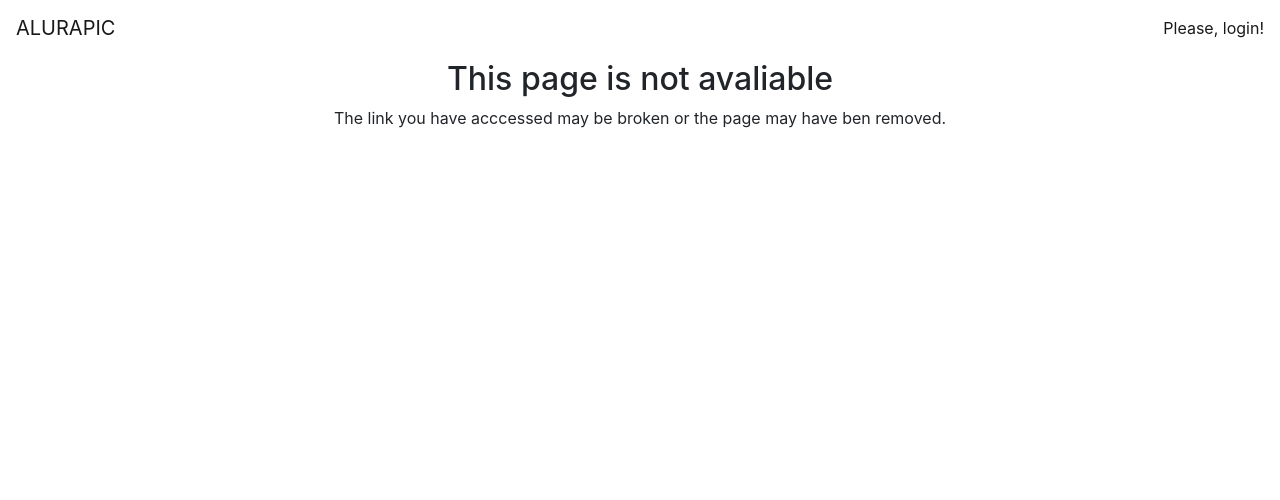
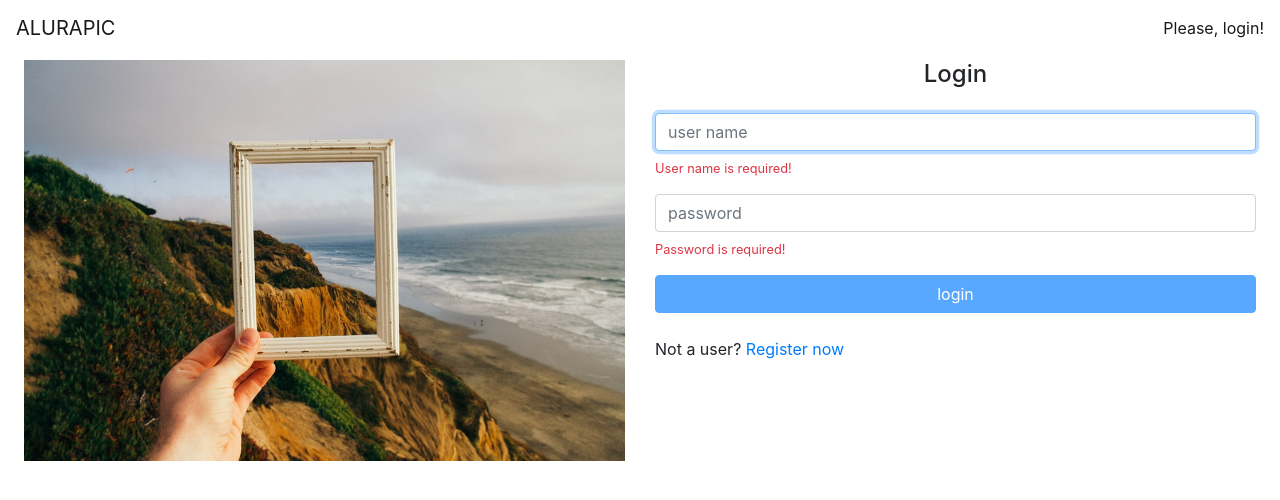
Before and after one commit to ThiagoMoraes21/alurapic, an Angular app: page /home in a window 1280 px wide. Shown: the top 500 px of the page. Built offline with nearby package versions, Linux system fonts and the light colour scheme.

Commit message:
add component lazyloading

```diff
--- a/src/app/app.module.ts
+++ b/src/app/app.module.ts
@@ -3,7 +3,6 @@ import { NgModule } from '@angular/core';
 import { AppComponent } from './app.component';
 import { AppRoutingModule } from './app.routing.module';
 import { PhotosModule } from './photos/photos.module';
-import { HomeModule } from './home/home.module';
 import { CoreModule } from './core/core.module';
 
 @NgModule({
@@ -12,10 +11,9 @@ import { CoreModule } from './core/core.module';
 	],
 	imports: [
 		BrowserModule,
-    AppRoutingModule,
 		PhotosModule,
-    HomeModule,
-    CoreModule
+		CoreModule,
+		AppRoutingModule
 	],
 	providers: [],
 	bootstrap: [AppComponent]
--- a/src/app/app.routing.module.ts
+++ b/src/app/app.routing.module.ts
@@ -1,11 +1,7 @@
 import { NgModule } from '@angular/core';
 import { RouterModule, Routes } from '@angular/router';
-import { AuthGuard } from './core/auth/auth.guard';
 
 import { NotFoundComponent } from './errors/not-found/not-found.component';
-import { HomeComponent } from './home/home.component';
-import { SignInComponent } from './home/signin/signin.component';
-import { SignUpComponent } from './home/signup/signup.component';
 import { PhotoFormComponent } from './photos/photo-form/photo-form.component';
 import { PhotoListComponent } from './photos/photo-list/photo-list.component';
 import { PhotoListResolver } from './photos/photo-list/photo-list.resolver';
@@ -13,18 +9,15 @@ import { PhotoListResolver } from './photos/photo-list/photo-list.resolver';
 const routes: Routes = [
     {
         path: '',
-        component: HomeComponent,
-        canActivate: [AuthGuard],
-        children: [
-            {
-                path: '',
-                component: SignInComponent,
-            },
-            {
-                path: 'signup',
-                component: SignUpComponent,
-            },
-        ]
+        pathMatch: 'full',
+        redirectTo: 'home'
+    },
+    {
+        path: 'home',
+        // loadChildren: 'src/app/home/home.module#HomeModule'
+        loadChildren: () =>
+            import('src/app/home/home.module')
+            .then(m => m.HomeModule)
     },
     {
         path: 'user/:userName',
--- a/src/app/home/home.module.ts
+++ b/src/app/home/home.module.ts
@@ -4,6 +4,7 @@ import { FormsModule, ReactiveFormsModule } from '@angular/forms';
 import { RouterModule } from '@angular/router';
 import { VMessageModule } from '../shared/components/vmessage/vmessage.module';
 import { HomeComponent } from './home.component';
+import { HomeRoutingModule } from './home.routing.module';
 import { SignInComponent } from './signin/signin.component';
 import { SignUpComponent } from './signup/signup.component';
 
@@ -18,7 +19,8 @@ import { SignUpComponent } from './signup/signup.component';
         ReactiveFormsModule,
         VMessageModule,
         RouterModule,
-        FormsModule
+        FormsModule,
+        HomeRoutingModule
     ]
 })
-export class HomeModule{}
+export class HomeModule {}
--- /dev/null
+++ b/src/app/home/home.routing.module.ts
@@ -0,0 +1,31 @@
+import { NgModule } from '@angular/core';
+import { RouterModule, Routes } from '@angular/router';
+import { AuthGuard } from '../core/auth/auth.guard';
+
+import { HomeComponent } from './home.component';
+import { SignInComponent } from './signin/signin.component';
+import { SignUpComponent } from './signup/signup.component';
+
+const routes: Routes = [
+    {
+        path: '',
+        component: HomeComponent,
+        canActivate: [AuthGuard],
+        children: [
+            {
+                path: '',
+                component: SignInComponent,
+            },
+            {
+                path: 'signup',
+                component: SignUpComponent,
+            },
+        ]
+    }
+]
+
+@NgModule({
+    imports: [ RouterModule.forChild(routes) ],
+    exports: [ RouterModule ]
+})
+export class HomeRoutingModule {}
--- a/src/app/home/signin/signin.component.html
+++ b/src/app/home/signin/signin.component.html
@@ -36,4 +36,4 @@
 </form>
 
 <br>
-<p>Not a user? <a [routerLink]="['/signup']">Register now</a></p>
+<p>Not a user? <a [routerLink]="['/home/signup']">Register now</a></p>
```
Lines whose indentation alone changed are shown as unchanged.
